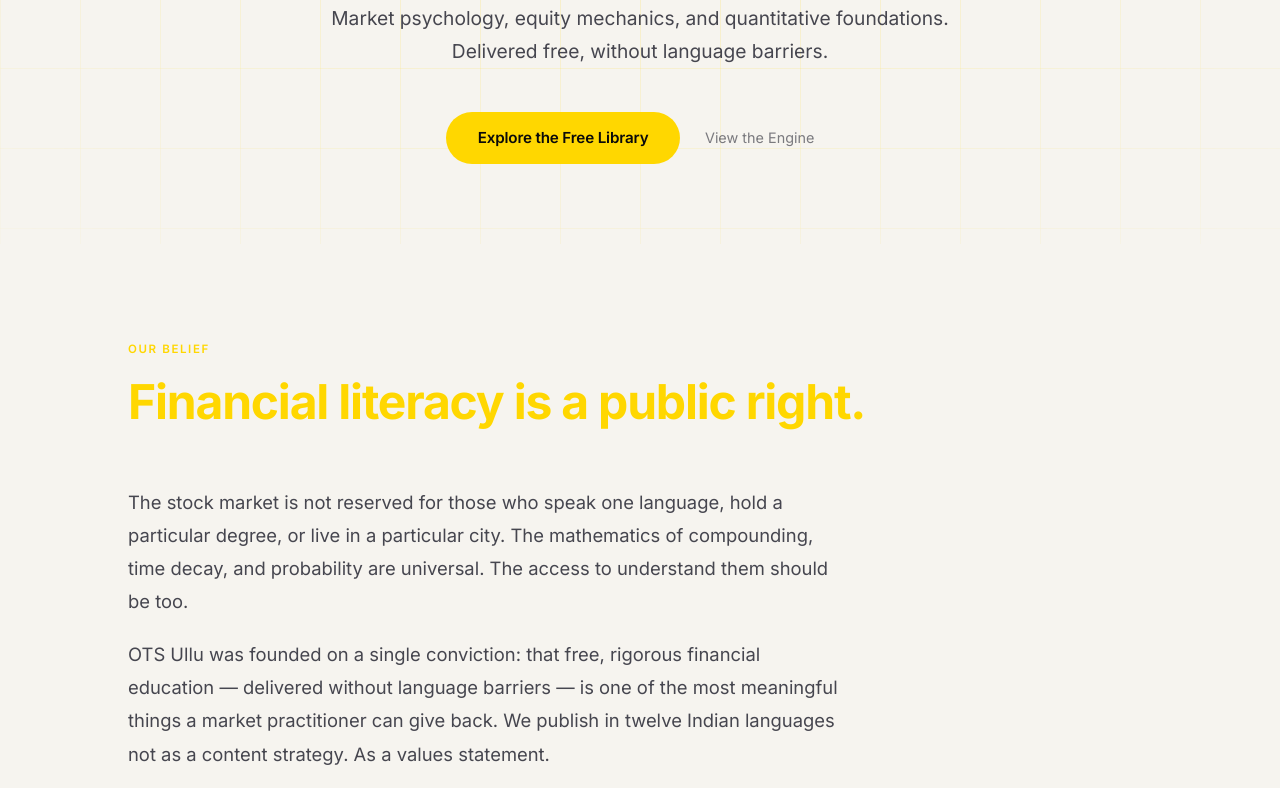
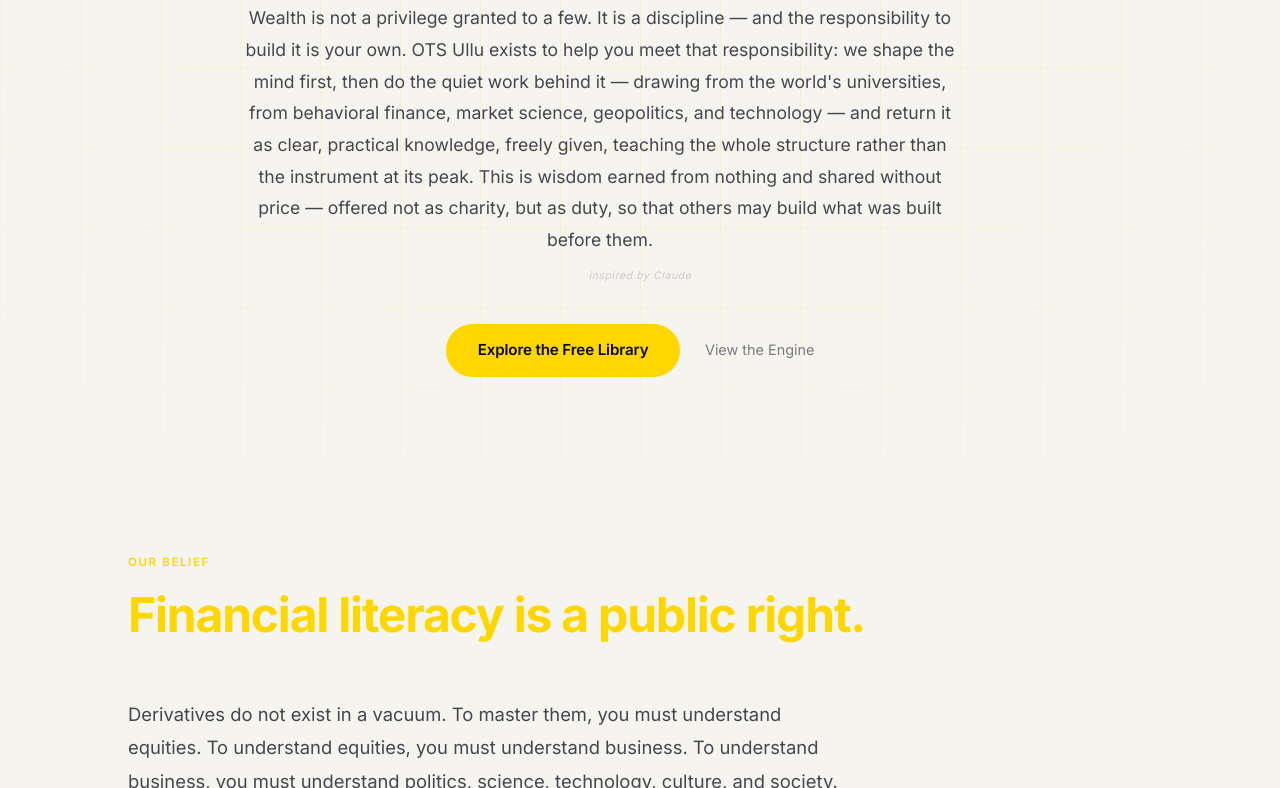
Before and after one commit to otsullu/otsullu.github.io, a plain HTML site: page index.html in a window 1280 px wide. Shown: the part 412-1200 px from the top of the page. Drawn offline with Linux system fonts and the light colour scheme.

Commit message:
Add rotating hero pairs — five AI-synthesized headline + mission combinations
Each page load picks one of five pairs at random:
- Headline + mission statement from Claude, ChatGPT, Grok, Gemini, Copilot
- Subtle attribution credit rendered at 40% opacity below mission
- CTAs stay fixed in all five variants
- Mission section rewritten with cascade philosophy and duty framing
- Old India/language-focused copy removed from hero and mission

Co-Authored-By: Claude Sonnet 4.6 <noreply@anthropic.com>

```diff
--- a/css/style.css
+++ b/css/style.css
@@ -320,11 +320,21 @@ h3 { font-size: 1.1rem; font-weight: 600; letter-spacing: -0.01em; }
 .hero-headline-accent { color: var(--accent); transition: color var(--t-theme) var(--ease-out), color var(--t-fast); }
 
 .hero-subline {
-  font-size: clamp(1rem, 2vw, 1.2rem);
+  font-size: clamp(0.95rem, 1.8vw, 1.1rem);
   color: var(--fg-secondary);
-  line-height: 1.7;
-  margin-bottom: 44px;
-  transition: color var(--t-theme) var(--ease-out);
+  line-height: 1.8;
+  margin-bottom: 12px;
+  max-width: 720px;
+  transition: color var(--t-theme) var(--ease-out);
+}
+
+.hero-attribution {
+  font-size: 0.65rem;
+  color: var(--fg-meta);
+  opacity: 0.4;
+  letter-spacing: 0.06em;
+  margin-bottom: 40px;
+  font-style: italic;
 }
 
 .btn-primary {
--- a/index.html
+++ b/index.html
@@ -85,9 +85,10 @@
 <!-- ── HERO ───────────────────────────────────────────────────────── -->
 <section class="hero" id="hero">
   <div class="hero-inner reveal-up">
-    <p class="hero-eyebrow">An Open Financial Literacy Initiative</p>
-    <h1 class="hero-headline"><span class="hero-headline-plain">The math is universal.</span><br/><span class="hero-headline-accent">The education should be too.</span></h1>
-    <p class="hero-subline">Market psychology, equity mechanics, and quantitative foundations.<br/>Delivered free, without language barriers.</p>
+    <p class="hero-eyebrow">Wealth. Discipline. Duty.</p>
+    <h1 class="hero-headline" id="heroHeadline"></h1>
+    <p class="hero-subline" id="heroMission"></p>
+    <p class="hero-attribution" id="heroAttribution"></p>
     <div class="hero-actions">
       <a href="#academy" class="btn-primary">Explore the Free Library</a>
       <a href="#product" class="hero-engine-link">View the Engine</a>
@@ -102,8 +103,8 @@
     <div class="section-label reveal-up">Our Belief</div>
     <h2 class="section-heading reveal-up">Financial literacy is a public right.</h2>
     <div class="mission-body reveal-up">
-      <p>The stock market is not reserved for those who speak one language, hold a particular degree, or live in a particular city. The mathematics of compounding, time decay, and probability are universal. The access to understand them should be too.</p>
-      <p>OTS Ullu was founded on a single conviction: that free, rigorous financial education — delivered without language barriers — is one of the most meaningful things a market practitioner can give back. We publish in twelve Indian languages not as a content strategy. As a values statement.</p>
+      <p>Derivatives do not exist in a vacuum. To master them, you must understand equities. To understand equities, you must understand business. To understand business, you must understand politics, science, technology, culture, and society. Everything cascades. OTS Ullu teaches the full stack — not just the instrument at the top.</p>
+      <p>We do the research grind behind the scenes — drawing from world-class universities, behavioral finance, market science, and geopolitics — and return it to you as clear, practical, actionable knowledge. Free.</p>
       <p>This is where we start. Everything else follows from here.</p>
     </div>
   </div>
--- a/js/app.js
+++ b/js/app.js
@@ -2,6 +2,45 @@
    OTS Ullu — Production App Script
    Modules: Theme · Nav · Reveal · Timeline · Videos · Resources · Dispatches
    ═══════════════════════════════════════════════════════════════════ */
+
+/* ── HERO ROTATION ──────────────────────────────────────────────── */
+const HERO_PAIRS = [
+  {
+    headline: '<span class="hero-headline-plain">Wealth is not a privilege.</span><br/><span class="hero-headline-accent">It is a discipline.</span>',
+    mission:  'Wealth is not a privilege granted to a few. It is a discipline — and the responsibility to build it is your own. OTS Ullu exists to help you meet that responsibility: we shape the mind first, then do the quiet work behind it — drawing from the world\'s universities, from behavioral finance, market science, geopolitics, and technology — and return it as clear, practical knowledge, freely given, teaching the whole structure rather than the instrument at its peak. This is wisdom earned from nothing and shared without price — offered not as charity, but as duty, so that others may build what was built before them.',
+    credit:   'Claude'
+  },
+  {
+    headline: '<span class="hero-headline-plain">Wealth is built through</span><br/><span class="hero-headline-accent">discipline, not privilege.</span>',
+    mission:  'Wealth is not a privilege bestowed upon a fortunate few. It is a discipline — and a responsibility each individual must learn to carry with clarity, patience, and reason. OTS Ullu exists to shape that discipline: distilling the academic, behavioral, economic, technological, and geopolitical forces that govern markets into practical knowledge that can be understood, applied, and lived. Because derivatives do not exist apart from the world around them; to understand markets is to understand business, society, science, politics, and human behavior itself. This was built from earned experience, offered freely so others may build with the same discipline, independence, and long-term conviction.',
+    credit:   'ChatGPT'
+  },
+  {
+    headline: '<span class="hero-headline-plain">Wealth is a discipline —</span><br/><span class="hero-headline-accent">your responsibility to build.</span>',
+    mission:  'Wealth is not a privilege bestowed by circumstance; it is a discipline, and each of us bears the responsibility to build it. OTS Ullu exists to support the fulfillment of that responsibility. We shape the investor\'s mindset first through unflinching academic and research rigor — drawing from the highest traditions of university scholarship, behavioral finance, market science, geopolitics, technology, and the broader currents of society — then distill this knowledge into clear, practical, and actionable understanding, offered freely to all. What was built from nothing is now shared as earned wisdom. This is not charity. It is duty.',
+    credit:   'Grok'
+  },
+  {
+    headline: '<span class="hero-headline-plain">Wealth is a discipline.</span><br/><span class="hero-headline-accent">We engineer the architecture.</span>',
+    mission:  'Wealth is not a privilege; it is a discipline and a deliberate responsibility. True mastery demands an understanding of the entire cascade — from the geopolitical and societal currents that shape business, down to the precise mechanics of equities and derivatives. We honor this reality by distilling complex global research into clear, open wisdom, forging the mindset required to navigate these forces. Once that foundation is set, we engineer the software tools that translate this understanding into systematic execution. Sharing this earned experience is not an act of charity, but a duty to equip those ready to build.',
+    credit:   'Gemini'
+  },
+  {
+    headline: '<span class="hero-headline-plain">Wealth is a discipline —</span><br/><span class="hero-headline-accent">and your responsibility to build.</span>',
+    mission:  'Wealth is not a privilege; it is a discipline — and a responsibility each person must claim for themselves. OTS Ullu exists to help you fulfill that responsibility with clarity and rigor. We shape the mind before the method, distilling the work of academia, behavioral finance, market science, geopolitics, technology, and culture into knowledge that is practical, precise, and freely given. Derivatives sit at the top of a long intellectual cascade — from equities to business, from business to society, from society to the forces that shape it — and we teach that full stack with honesty and depth. This platform was built from nothing, through earned experience, and that wisdom is shared not as charity, but as duty.',
+    credit:   'Copilot'
+  },
+];
+
+function setupHero() {
+  const pair = HERO_PAIRS[Math.floor(Math.random() * HERO_PAIRS.length)];
+  const h    = document.getElementById('heroHeadline');
+  const m    = document.getElementById('heroMission');
+  const a    = document.getElementById('heroAttribution');
+  if (h) h.innerHTML = pair.headline;
+  if (m) m.textContent = pair.mission;
+  if (a) a.textContent = 'inspired by ' + pair.credit;
+}
 
 'use strict';
 
@@ -636,6 +675,7 @@ function loadStats() {
 
 /* ── INIT ───────────────────────────────────────────────────────── */
 document.addEventListener('DOMContentLoaded', () => {
+  setupHero();
   setupConfig();
   setupNav();
   setupReveal();
```
